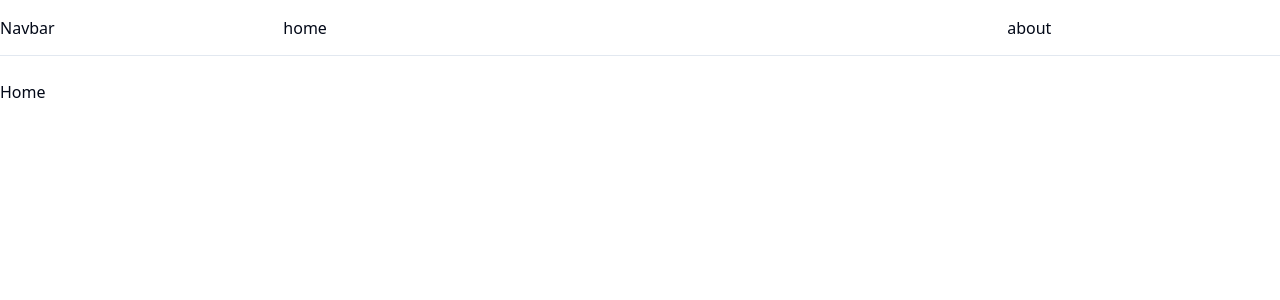
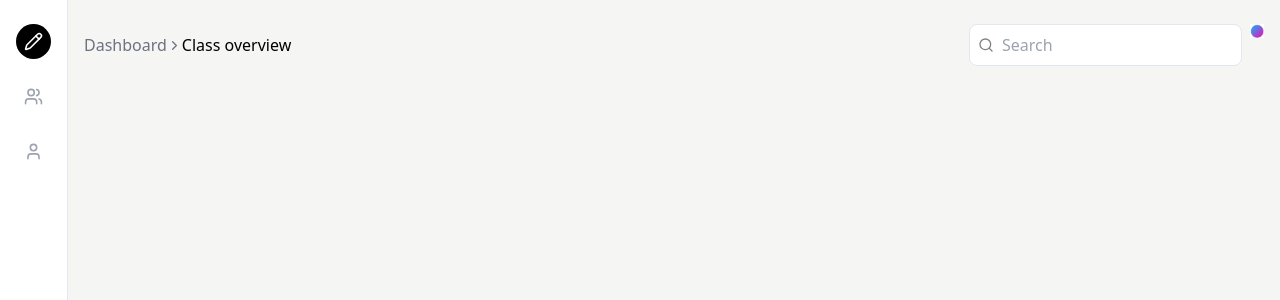
Before and after one commit to Mbungai-Francesco/atlas-project, a React (Vite) app in the folder client/: page / in a window 1280 px wide. Shown: the top 300 px of the page. Built offline with nearby package versions, Linux system fonts and the light colour scheme.

Commit message:
working on Class overview

```diff
--- a/client/src/App.tsx
+++ b/client/src/App.tsx
@@ -1,15 +1,29 @@
-import { About, Home } from "@/pages";
+import { About, Home, Student } from "@/pages";
 import Navbar from "./components/shared/navbar";
+import SearchBar from "./components/ui/searchBar";
+import Profile from "./components/ui/profile";
+import profile from "./assets/imgs/profile.png"
 import { Routes, Route } from "react-router-dom";
+import { useState } from "react";
+import { ChevronRight } from "lucide-react";
 
 const App = () => {
+  const [pageSub, setPageSub] = useState("");
+
   return (
-    <div className="">
+    <div className="flex box-border">
       <Navbar />
-      <div className="py-20 max-w-7xl mx-auto">
+      <div className="px-4 py-6 w-full bg-stone-100">
+        <div className="flex justify-between">
+          <p className="flex items-center text-gray-500">Dashboard <ChevronRight size={15}/> <span className="text-black">{pageSub}</span></p>
+          <div className="w-3/12 flex justify-between">
+            <SearchBar/>
+            <Profile source={profile}/>
+          </div>
+        </div>
         <Routes>
-          <Route path="/" index element={<Home />} />
-          <Route path="/about" index element={<About />} />
+          <Route path="/" index element={<Student sub={setPageSub}/>} />
+          <Route path="/about" index element={<About sub={setPageSub}/>} />
         </Routes>
       </div>
     </div>
--- a/client/src/components/shared/navbar.tsx
+++ b/client/src/components/shared/navbar.tsx
@@ -1,15 +1,21 @@
 import { navRoutes } from "@/constants";
 import { Link } from "react-router-dom";
+import { Pencil } from "lucide-react";
 
 const Navbar = () => {
   const routes = navRoutes();
+  const iconSize = 19
 
   return (
-    <div className="h-14 border-b items-center flex fixed top-0 left-0 w-full bg-white">
-      Navbar
-      <ul className="flex gap-10 max-w-3xl justify-between mx-auto w-full">
+    <div className="h-screen border-r flex">
+      <ul className="flex flex-col items-center gap-5 max-w-3xl mx-auto w-full px-4 py-6">
+        <div className="bg-black p-2 rounded-full w-fit">
+          <Pencil size={iconSize} color="white" />
+        </div>
         {routes.map((route) => (
-          <Link to={route.path}>{route.name}</Link>
+          <Link className="text-gray-400 focus:text-black p-2 focus:bg-gray-100 rounded-md" to={route.path}>
+            <route.icon size={iconSize}/>
+          </Link>
         ))}
       </ul>
     </div>
--- /dev/null
+++ b/client/src/components/ui/profile.tsx
@@ -0,0 +1,13 @@
+interface ProfileProps {
+  source: string,
+}
+
+function Profile({source}: ProfileProps) {
+  return(
+    <div className="profile">
+      <img src={source} alt="profile" />
+    </div>
+  );
+}
+
+export default Profile;
--- /dev/null
+++ b/client/src/components/ui/searchBar.tsx
@@ -0,0 +1,13 @@
+// Date: 03/20/2021
+import { Search } from "lucide-react";
+
+function SearchBar(){
+    return (
+        <div className="flex items-center border p-2 rounded-lg w-full mr-2 bg-white">
+          <Search size={16} color="gray" className="mr-2"/>
+          <input type="text" placeholder="Search" className="outline-none"/>
+        </div>
+    )
+}
+
+export default SearchBar;
--- a/client/src/constants/index.ts
+++ b/client/src/constants/index.ts
@@ -1,15 +1,18 @@
 import { useMemo } from "react";
+import { Users, User } from "lucide-react";
 
 export const navRoutes = () => {
   const routes = useMemo(
     () => [
       {
-        name: "home",
+        name: 0,
         path: "/",
+        icon: Users
       },
       {
-        name: "about",
+        name: 1,
         path: "/about",
+        icon: User
       },
     ],
     []
--- a/client/src/pages/about.tsx
+++ b/client/src/pages/about.tsx
@@ -1,4 +1,9 @@
-const About = () => {
+interface AboutProps {
+  sub: (val: string) => void
+}
+
+const About = ({sub}: AboutProps) => {
+  sub('about')
   return <div>About</div>;
 };
 
--- a/client/src/pages/home.tsx
+++ b/client/src/pages/home.tsx
@@ -1,4 +1,9 @@
-const Home = () => {
+interface HomeProps {
+  sub: (val: string) => void
+}
+
+const Home = ({sub}: HomeProps) => {
+  sub('home')
   return <div>Home</div>;
 };
 
--- a/client/src/pages/index.ts
+++ b/client/src/pages/index.ts
@@ -2,4 +2,6 @@ import About from "./about";
 
 import Home from "./home";
 
-export { Home, About };
+import Student from "./students";
+
+export { Home, About, Student };
--- /dev/null
+++ b/client/src/pages/students.tsx
@@ -0,0 +1,15 @@
+interface StudentProps {
+  sub: (val: string) => void
+}
+
+const Student = ({sub}: StudentProps) => {
+  sub('Class overview')
+  return(
+    <>
+      <div></div>
+      <div></div>
+    </>
+  );
+};
+
+export default Student;
```
Also changed, not shown: client/src/assets/imgs/profile.png (added), 1 other file (tests, documents, lock files or other folders).
